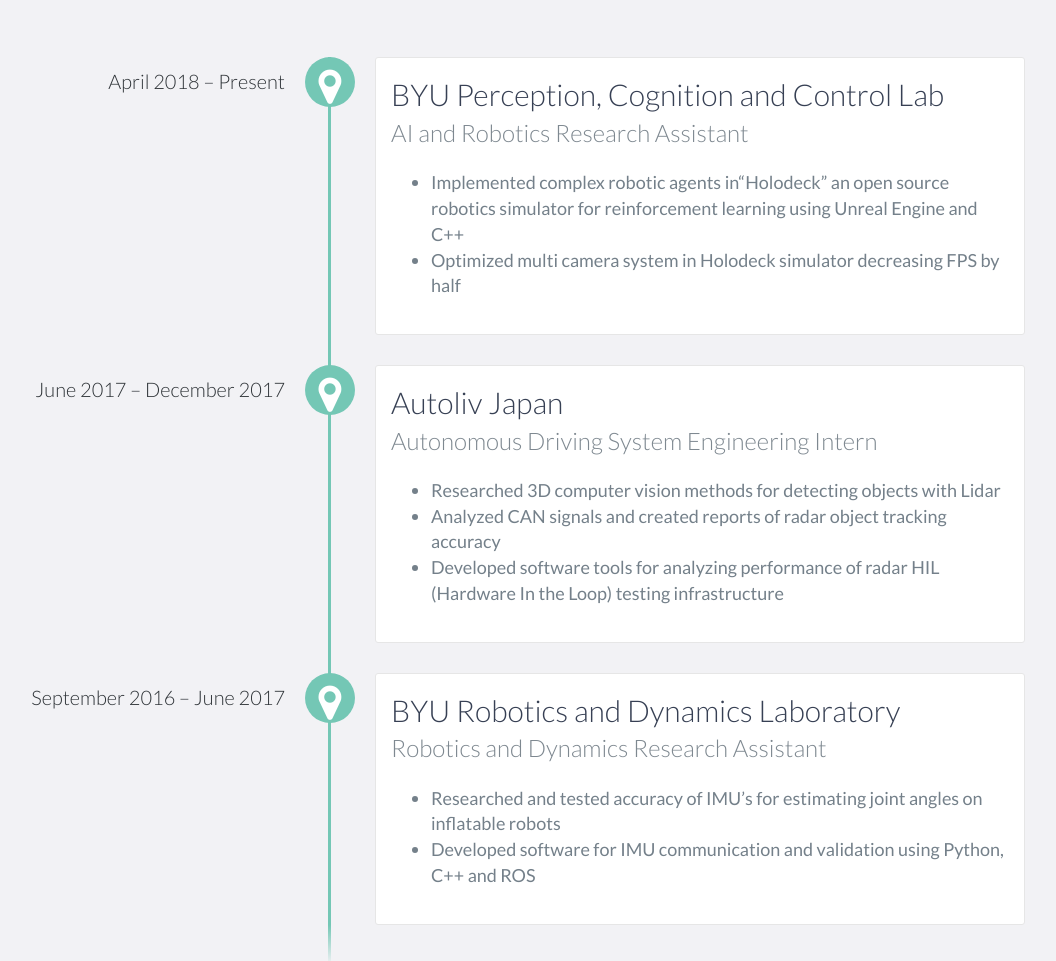
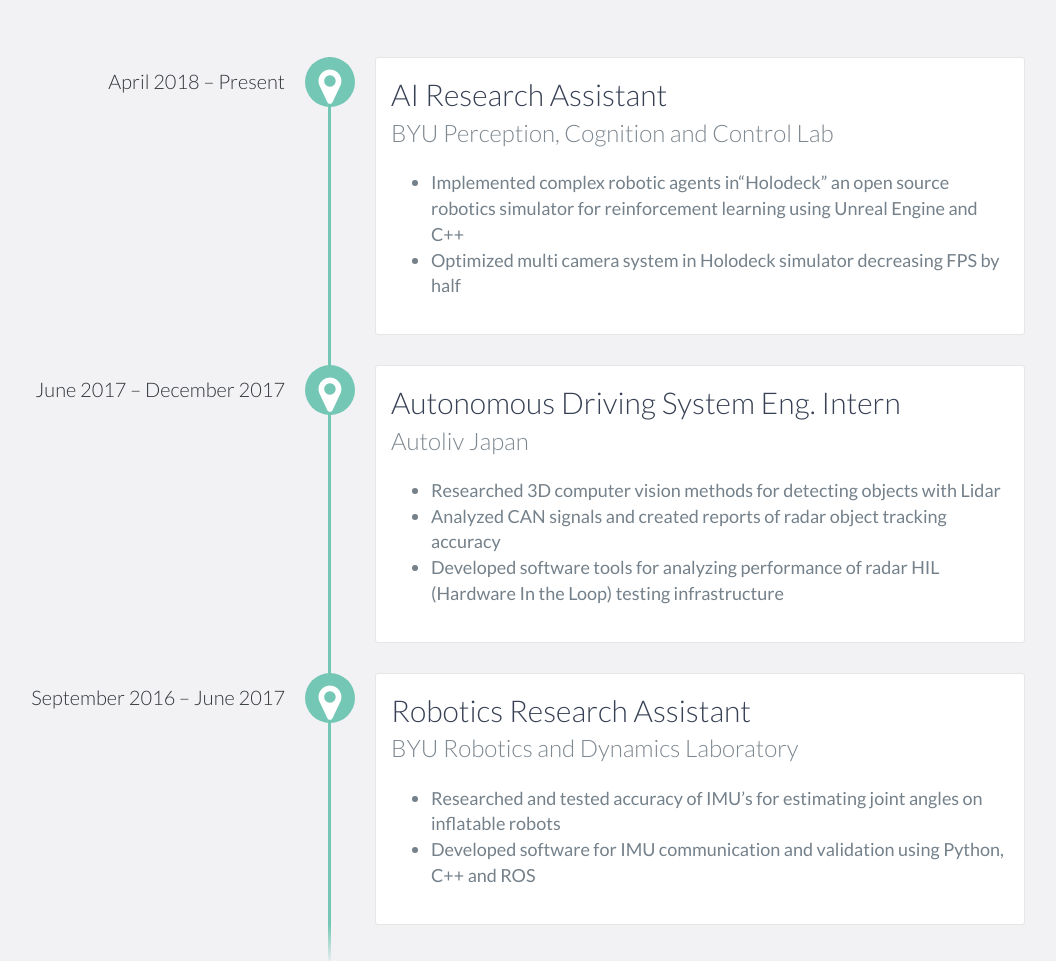
Before and after one commit to nickwalton/nickwalton.github.io, a website: page index.html in a window 1280 px wide. Shown: the part 1148-2109 px from the top of the page, without its empty margins (115-1171 px from the left). Drawn offline with nearby package versions, Linux system fonts and the light colour scheme.

Commit message:
Update index.html

```diff
--- a/index.html
+++ b/index.html
@@ -85,8 +85,8 @@
         <h2 class="heading">Experience</h2>
         <div id="experience-timeline">
             <div data-date="April 2018 – Present">
-                <h3>BYU Perception, Cognition and Control Lab</h3>
-                <h4>AI and Robotics Research Assistant</h4>
+                <h3>AI Research Assistant</h3>
+                <h4>BYU Perception, Cognition and Control Lab</h4>
                 <ul>
   			        <li>Implemented complex robotic agents in“Holodeck” an open source robotics simulator for reinforcement learning using Unreal Engine and C++</li>
   			        <li>Optimized multi camera system in Holodeck simulator decreasing FPS by half</li>
@@ -94,8 +94,8 @@
             </div>
 
             <div data-date="June 2017 – December 2017">
-                <h3>Autoliv Japan</h3>
-                <h4>Autonomous Driving System Engineering Intern</h4>
+                <h3>Autonomous Driving System Eng. Intern</h3>
+                <h4>Autoliv Japan</h4>
                 <ul>
   			        <li>Researched 3D computer vision methods for detecting objects with Lidar</li>
   			        <li>Analyzed CAN signals and created reports of radar object tracking accuracy</li>
@@ -104,8 +104,8 @@
             </div>
 
             <div data-date="September 2016 – June 2017">
-                <h3>BYU Robotics and Dynamics Laboratory</h3>
-                <h4>Robotics and Dynamics Research Assistant</h4>
+                <h3>Robotics Research Assistant</h3>
+                <h4>BYU Robotics and Dynamics Laboratory</h4>
                 <ul>
   			        <li>Researched and tested accuracy of IMU’s for estimating joint angles on inflatable robots</li>
   			        <li>Developed software for IMU communication and validation using Python, C++ and ROS</li>
```
